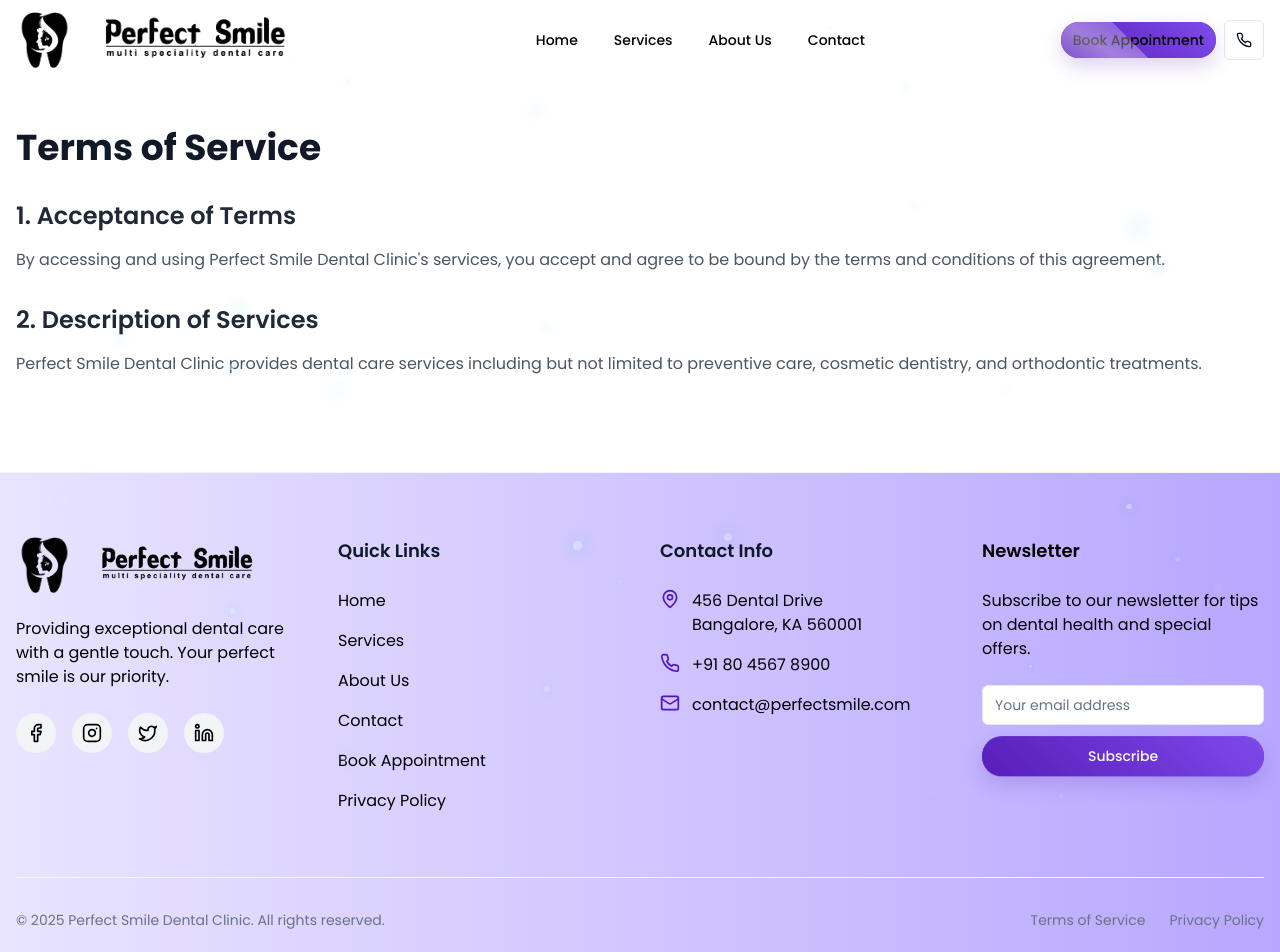
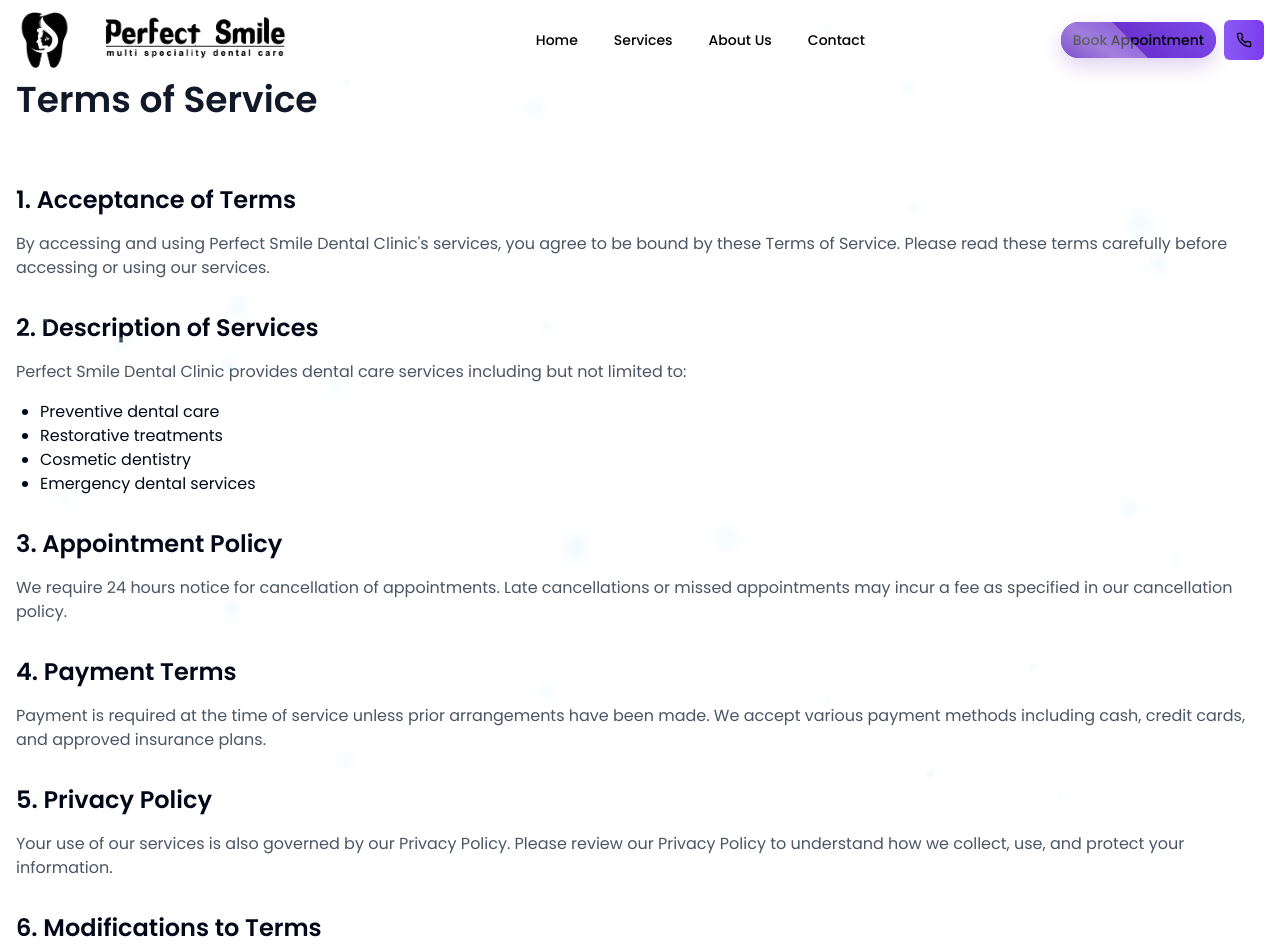
Before and after one commit to Kanikashreesivakumar/Perfect-smile-dental, a Next.js app: page /terms-of-service in a window 1280 px wide. Shown: the top 952 px of the page. Built offline with nearby package versions, Linux system fonts and the light colour scheme.

Commit message:
maded changes today

```diff
--- a/app/privacy-policy/page.tsx
+++ b/app/privacy-policy/page.tsx
@@ -1,26 +1,48 @@
+"use client"
+
+import { motion } from "framer-motion"
+
 export default function PrivacyPolicy() {
   return (
-    <div className="container mx-auto px-4 py-16 mt-16">
+    <div className="min-h-screen pt-20 pb-16">
+      <div className="container mx-auto px-4">
+        <motion.div
+          initial={{ opacity: 0, y: 20 }}
+          animate={{ opacity: 1, y: 0 }}
+          transition={{ duration: 0.6 }}
+        >
           <h1 className="text-4xl font-bold mb-8 text-gray-900">Privacy Policy</h1>
           <div className="prose max-w-none">
             <section className="mb-8">
-          <h2 className="text-2xl font-semibold mb-4 text-gray-800">1. Information We Collect</h2>
+              <h2 className="text-2xl font-semibold mb-4">1. Information We Collect</h2>
               <p className="text-gray-600 mb-4">
-            We collect information that you provide directly to us, including personal information and medical history
-            necessary for your dental care.
+                At Perfect Smile Dental Clinic, we collect various types of information to provide you with the best possible dental care:
               </p>
+              <ul className="list-disc pl-6 mb-4">
+                <li>Personal identification information (Name, email address, phone number, etc.)</li>
+                <li>Medical and dental history</li>
+                <li>Insurance and payment information</li>
+                <li>Appointment scheduling information</li>
+              </ul>
             </section>
 
             <section className="mb-8">
-          <h2 className="text-2xl font-semibold mb-4 text-gray-800">2. How We Use Your Information</h2>
+              <h2 className="text-2xl font-semibold mb-4">2. How We Use Your Information</h2>
               <p className="text-gray-600 mb-4">
-            We use the information we collect to provide you with dental services, communicate with you about
-            appointments, and improve our services.
+                We use the collected information for:
               </p>
+              <ul className="list-disc pl-6 mb-4">
+                <li>Providing dental care services</li>
+                <li>Communicating about appointments and treatments</li>
+                <li>Processing payments and insurance claims</li>
+                <li>Improving our services and patient experience</li>
+              </ul>
             </section>
 
             {/* Add more sections as needed */}
           </div>
+        </motion.div>
+      </div>
     </div>
   )
 }
--- a/app/services/page.tsx
+++ b/app/services/page.tsx
@@ -95,7 +95,7 @@ export default function ServicesPage() {
 
   return (
     <div className="min-h-screen pt-20">
-      {/* Hero Section with Background Image */}
+
       <section
         ref={heroRef}
         className="relative py-32 overflow-hidden"
@@ -175,26 +175,7 @@ export default function ServicesPage() {
         </div>
       </section>
 
-      {/* CTA Section */}
-      <section className="py-20 bg-gradient-to-r from-primary to-primary-light text-white relative">
-        <div className="absolute inset-0 bg-[url('/images/tech-pattern.png')] opacity-10"></div>
-        <div className="container px-4 mx-auto relative z-10">
-          <div className="max-w-3xl mx-auto text-center">
-            <h2 className="text-4xl font-bold mb-6">Ready to Transform Your Smile?</h2>
-            <p className="text-xl mb-8 text-white/90">
-              Our team of specialists is ready to provide you with the highest quality dental care using the latest
-              technology.
-            </p>
-            <Button
-              asChild
-              size="lg"
-              className="premium-button bg-white text-primary hover:bg-white/90 text-lg px-8 py-6 rounded-full"
-            >
-              <Link href="/appointment">Schedule Your Consultation</Link>
-            </Button>
-          </div>
-        </div>
-      </section>
+
     </div>
   )
 }
--- a/app/terms-of-service/page.tsx
+++ b/app/terms-of-service/page.tsx
@@ -1,25 +1,72 @@
+"use client"
+
+import { motion } from "framer-motion"
+
 export default function TermsOfService() {
   return (
-    <div className="container mx-auto px-4 py-16 mt-16">
-      <h1 className="text-4xl font-bold mb-8 text-gray-900">Terms of Service</h1>
+    <div className="min-h-screen pt-20 pb-16">
+      <div className="container mb-16 mx-auto px-4">
+        <motion.div
+          initial={{ opacity: 0, y: 20 }}
+          animate={{ opacity: 1, y: 0 }}
+          transition={{ duration: 0.6 }}
+        >
+          <h1 className="text-4xl font-semibold mb-16 text-gray-900">Terms of Service</h1>
           <div className="prose max-w-none">
             <section className="mb-8">
-          <h2 className="text-2xl font-semibold mb-4 text-gray-800">1. Acceptance of Terms</h2>
+              <h2 className="text-2xl font-semibold mb-4">1. Acceptance of Terms</h2>
               <p className="text-gray-600 mb-4">
-            By accessing and using Perfect Smile Dental Clinic's services, you accept and agree to be bound by the terms
-            and conditions of this agreement.
+                By accessing and using Perfect Smile Dental Clinic's services, you agree to be bound by these Terms of Service.
+                Please read these terms carefully before accessing or using our services.
               </p>
             </section>
 
             <section className="mb-8">
-          <h2 className="text-2xl font-semibold mb-4 text-gray-800">2. Description of Services</h2>
+              <h2 className="text-2xl font-semibold mb-4">2. Description of Services</h2>
               <p className="text-gray-600 mb-4">
-            Perfect Smile Dental Clinic provides dental care services including but not limited to preventive care,
-            cosmetic dentistry, and orthodontic treatments.
+                Perfect Smile Dental Clinic provides dental care services including but not limited to:
+              </p>
+              <ul className="list-disc pl-6 mb-4">
+                <li>Preventive dental care</li>
+                <li>Restorative treatments</li>
+                <li>Cosmetic dentistry</li>
+                <li>Emergency dental services</li>
+              </ul>
+            </section>
+
+            <section className="mb-8">
+              <h2 className="text-2xl font-semibold mb-4">3. Appointment Policy</h2>
+              <p className="text-gray-600 mb-4">
+                We require 24 hours notice for cancellation of appointments. Late cancellations or missed appointments
+                may incur a fee as specified in our cancellation policy.
               </p>
             </section>
 
-        {/* Add more sections as needed */}
+            <section className="mb-8">
+              <h2 className="text-2xl font-semibold mb-4">4. Payment Terms</h2>
+              <p className="text-gray-600 mb-4">
+                Payment is required at the time of service unless prior arrangements have been made. We accept various
+                payment methods including cash, credit cards, and approved insurance plans.
+              </p>
+            </section>
+
+            <section className="mb-8">
+              <h2 className="text-2xl font-semibold mb-4">5. Privacy Policy</h2>
+              <p className="text-gray-600 mb-4">
+                Your use of our services is also governed by our Privacy Policy. Please review our Privacy Policy
+                to understand how we collect, use, and protect your information.
+              </p>
+            </section>
+
+            <section className="mb-8">
+              <h2 className="text-2xl font-semibold mb-4">6. Modifications to Terms</h2>
+              <p className="text-gray-600 mb-4">
+                We reserve the right to modify these terms at any time. Continued use of our services after any
+                modifications indicates your acceptance of the updated terms.
+              </p>
+            </section>
+          </div>
+        </motion.div>
       </div>
     </div>
   )
--- a/components/footer.tsx
+++ b/components/footer.tsx
@@ -149,15 +149,15 @@ export default function Footer() {
           </div>
         </div>
 
-        <div className="border-t border-gray-100 mt-16 pt-8 flex flex-col md:flex-row justify-between items-center">
-          <p className="text-gray-500 text-sm mb-4 md:mb-0">
+        <div className="border-t border-black mt-16 pt-8 flex flex-col md:flex-row justify-between items-center">
+          <p className="text-black text-sm mb-4 md:mb-0">
             © {currentYear} Perfect Smile Dental Clinic. All rights reserved.
           </p>
           <div className="flex space-x-6">
-            <Link href="/terms-of-service" className="text-gray-500 hover:text-primary transition-colors text-sm">
+            <Link href="/terms-of-service" className="text-black hover:text-primary transition-colors text-sm">
               Terms of Service
             </Link>
-            <Link href="/privacy-policy" className="text-gray-500 hover:text-primary transition-colors text-sm">
+            <Link href="/privacy-policy"  className="text-black hover:text-primary transition-colors text-sm">
               Privacy Policy
             </Link>
           </div>
--- a/components/navbar.tsx
+++ b/components/navbar.tsx
@@ -96,13 +96,18 @@ export default function Navbar() {
               <Link href="/appointment">Book Appointment</Link>
             </Button>
 
-            <Button asChild size="icon" variant="outline" className="hidden sm:flex">
-              <Link href="tel:+12125551234">
+            <Button
+              asChild
+              size="icon"
+              variant="outline"
+              className="hidden sm:flex bg-gradient-to-r from-purple-500 to-purple-600 hover:from-purple-600 hover:to-purple-700 text-black border-none transition-all duration-200"
+            >
+              <Link href="tel:+917418761589">
                 <Phone className="h-4 w-4" />
               </Link>
             </Button>
 
-            {/* Mobile Menu Trigger */}
+
             <Sheet open={isOpen} onOpenChange={setIsOpen}>
               <SheetTrigger asChild>
                 <Button variant="ghost" size="icon" className="md:hidden">
@@ -171,10 +176,14 @@ export default function Navbar() {
                         Book Appointment
                       </Link>
                     </Button>
-                    <Button asChild variant="outline" className="w-full">
-                      <Link href="tel:+12125551234" onClick={() => setIsOpen(false)}>
+                    <Button
+                      asChild
+                      variant="outline"
+                      className="w-full bg-gradient-to-r from-purple-500 to-purple-600 hover:from-purple-600 hover:to-purple-700 text-white border-none transition-all duration-200"
+                    >
+                      <Link href="tel:+917418761589" onClick={() => setIsOpen(false)}>
                         <Phone className="h-4 w-4 mr-2" />
-                        (212) 555-1234
+                        +91 7418761589
                       </Link>
                     </Button>
                   </div>
```
Lines whose indentation alone changed are shown as unchanged.
